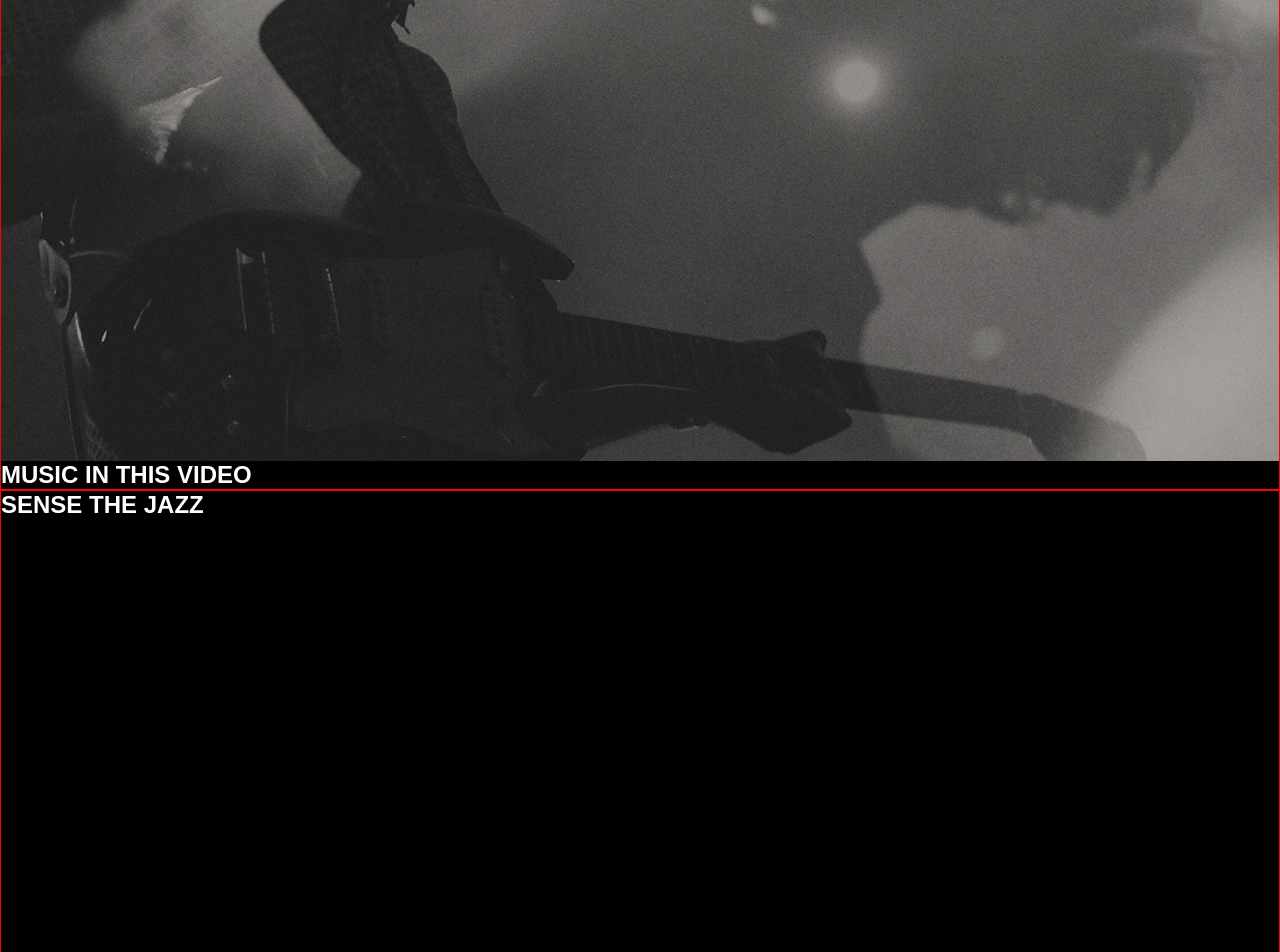
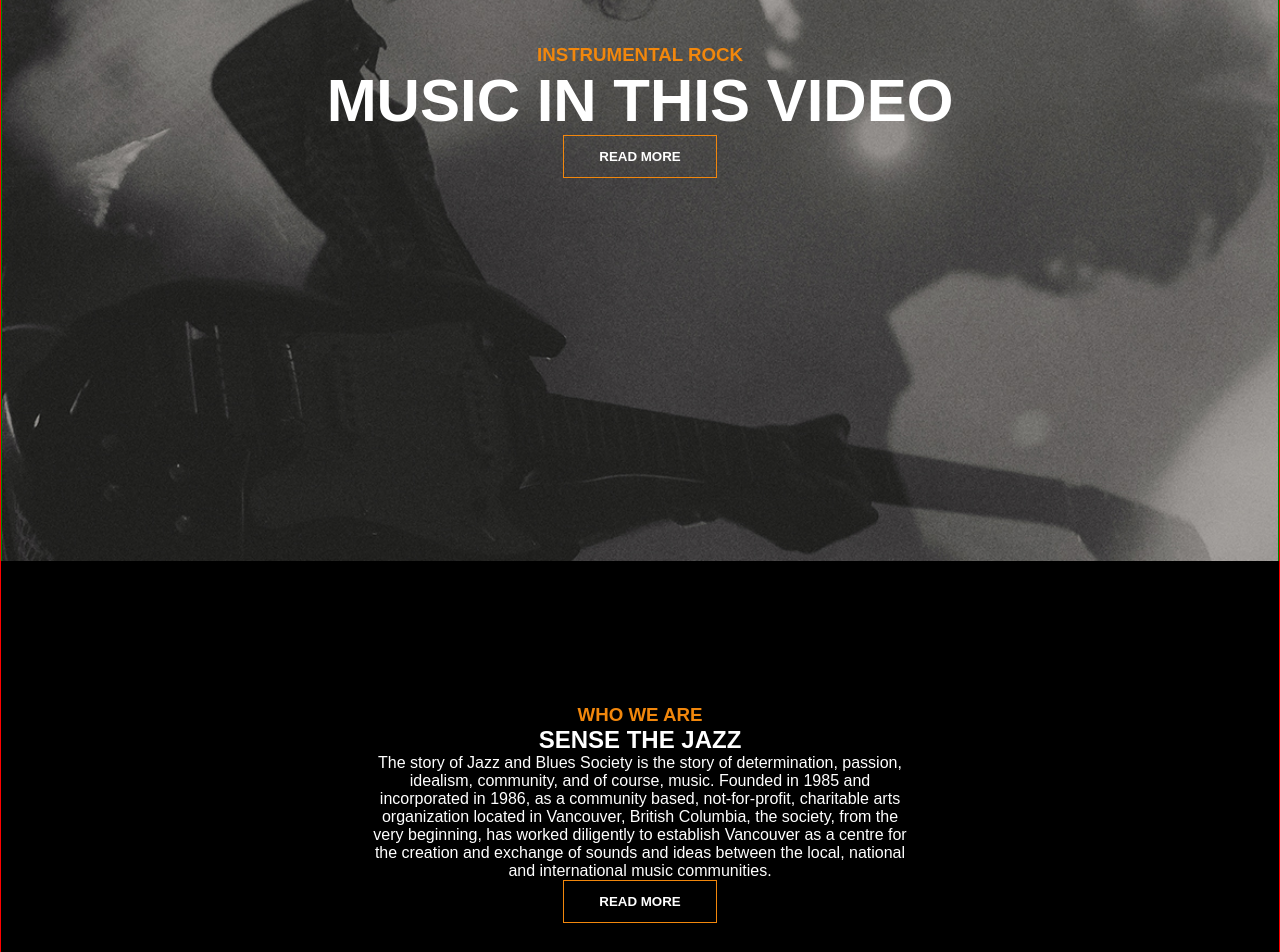
Before and after one commit to saragisondi/proj-html-vuejs, a Vue app: page / in a window 1280 px wide. Shown: the part 440-1392 px from the top of the page. Built offline with nearby package versions, Linux system fonts and the light colour scheme.

Commit message:
modify jumbotron

```diff
--- a/src/components/Main.vue
+++ b/src/components/Main.vue
@@ -16,39 +16,64 @@ export default {
   <main>
 
     <section>
+      <div class="container-jumbotron">
         <div class="jumbotron">
           <img :src="store.jumbotron" alt="image-jumbotron">
+          <div class="text">
+            <h3 class="subtitle">INSTRUMENTAL ROCK</h3>
+            <h1>MUSIC IN THIS VIDEO</h1>
+            <button>READ MORE</button>
+          </div>
+        </div>
       </div>
 
-      <h1>MUSIC IN THIS VIDEO</h1>
     </section>
 
     <section>
-      <div class="sense-the-jazz text">
+      <div class="container-section">
+        <div class="sense-the-jazz description">
+          <div>
+            <h3 class="subtitle">WHO WE ARE</h3>
             <h1>SENSE THE JAZZ</h1>
+            <p>The story of Jazz and Blues Society is the story of determination, passion, idealism, community, and of course, music. Founded in 1985 and incorporated in 1986, as a community based, not-for-profit, charitable arts organization located in Vancouver, British Columbia, the society, from the very beginning, has worked diligently to establish Vancouver as a centre for the creation and exchange of sounds and ideas between the local, national and international music communities. </p>
+            <button>READ MORE</button>
+          </div>
+        </div>
       </div>
     </section>
 
     <section>
+      <div class="container-section">
         <div class="new-music-video">
           <h1>NEW MUSIC VIDEO</h1>
+        </div>
       </div>
     </section>
 
     <section>
+      <div class="container-section">
         <div class="sense-the-jazz img">
+          <h3 class="subtitle">WHO WE ARE</h3>
           <h1>SENSE THE JAZZ</h1>
+        </div>
       </div>
     </section>
 
     <section>
       <div class="album-out-now">
-        <div>ALBUM OUT NOW</div>
+        <div class="text">
+          <h3 class="subtitle">INSTRUMENTAL ROCK</h3>
+          <h1>ALBUM OUT NOW</h1>
+        </div>
       </div>
     </section>
 
     <section>
+      <div class="container-section">
+
+      </div>
       <div class="best-music-blog">
+        <h3 class="subtitle">MUSIC BLOG</h3>
         <h1>BEST MUSIC BLOG</h1>
       </div>
     </section>
@@ -58,32 +83,79 @@ export default {
 </template>
 
 
-<style lang="scss">
+<style lang="scss" scoped>
+@use './scss/Mixin.scss' as *;
+@use './scss/General.scss' as *;
+@use './scss/Typography.scss' as *;
+
+
 
 main{
   margin-top:100px;
 
+  button{
+    border-style: none;
+    border: 1px solid $secondary-color;
+    background-color: transparent;
+    color:$tertiary-color;
+    font-weight: bold;
+    padding: 13px 35px;
+    cursor: pointer;
+  }
+
   section{
     border:1px solid red;
+    .container-section{
+      @include d-flex("both");
     }
+
+  }
+
+  .container-jumbotron{
+    height:800px;
+
 
     .jumbotron{
       width: 100%;
-    height:800px;
+      height:900px;
+      position: relative;
+      border:1px solid green;
+      @include d-flex("both");
 
       img{
         width: 100%;
-      height:800px;
+        height:900px;
         object-fit: cover;
       }
+
     }
 
-  .sense-the-jazz.text{
+  }
+  .text{
+    text-align: center;
+    position: absolute;
+    h1{
+      font-size: 60px;
+    }
+
+  }
+
+  .subtitle{
+    color:$secondary-color;
+
+  }
+
+  .sense-the-jazz.description{
+    width: 43%;
     height:700px;
+    text-align: center;
+    @include d-flex("both")
+
   }
 
   .new-music-video, .album-out-now{
     height:500px;
+    @include d-flex("both")
 
   }
 
--- a/src/components/scss/General.scss
+++ b/src/components/scss/General.scss
@@ -27,6 +27,8 @@ a{
   color:$tertiary-color;
 }
 
+
+
 .debug{
   background-color: pink;
   border: 1px solid black;
```
Lines whose indentation alone changed are shown as unchanged.
